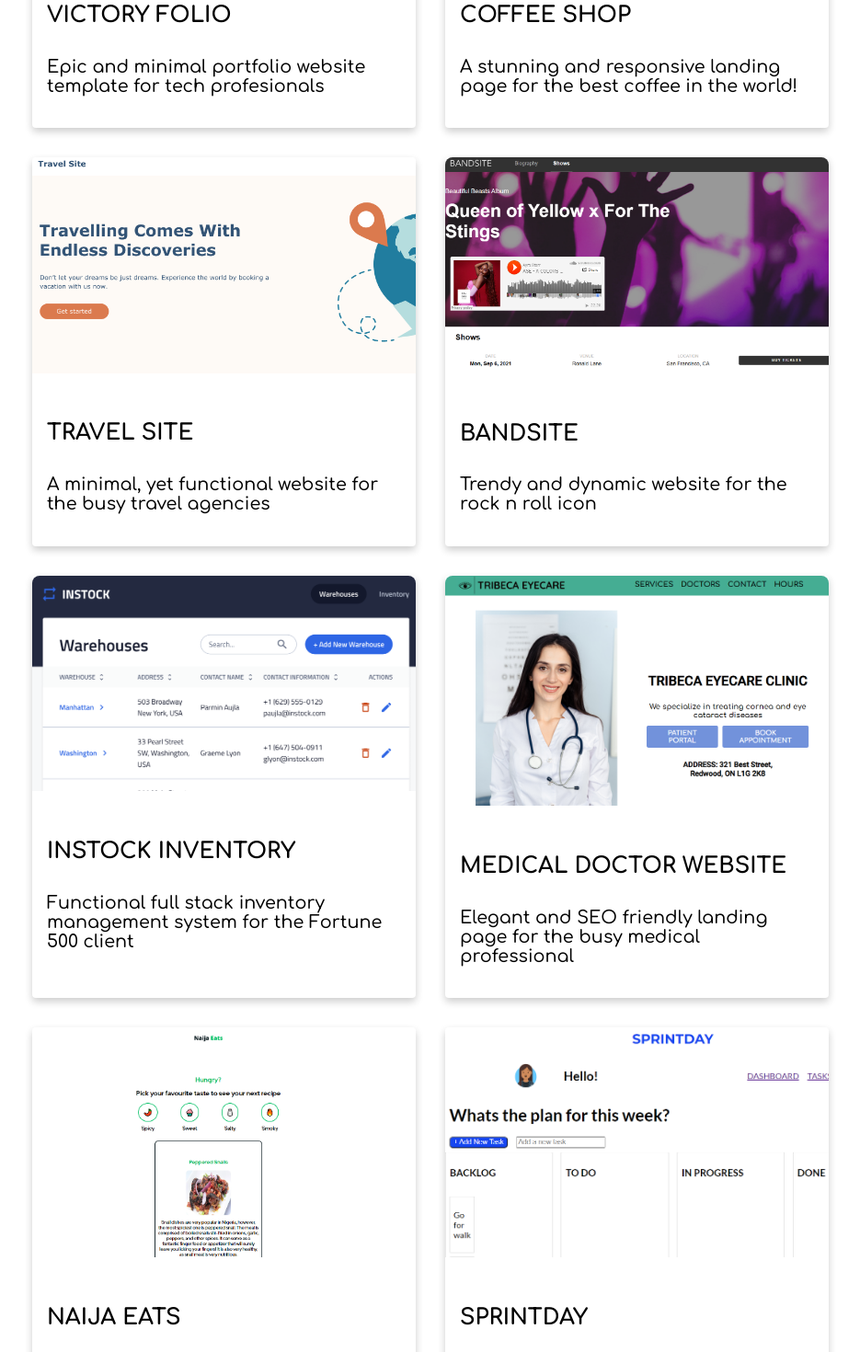
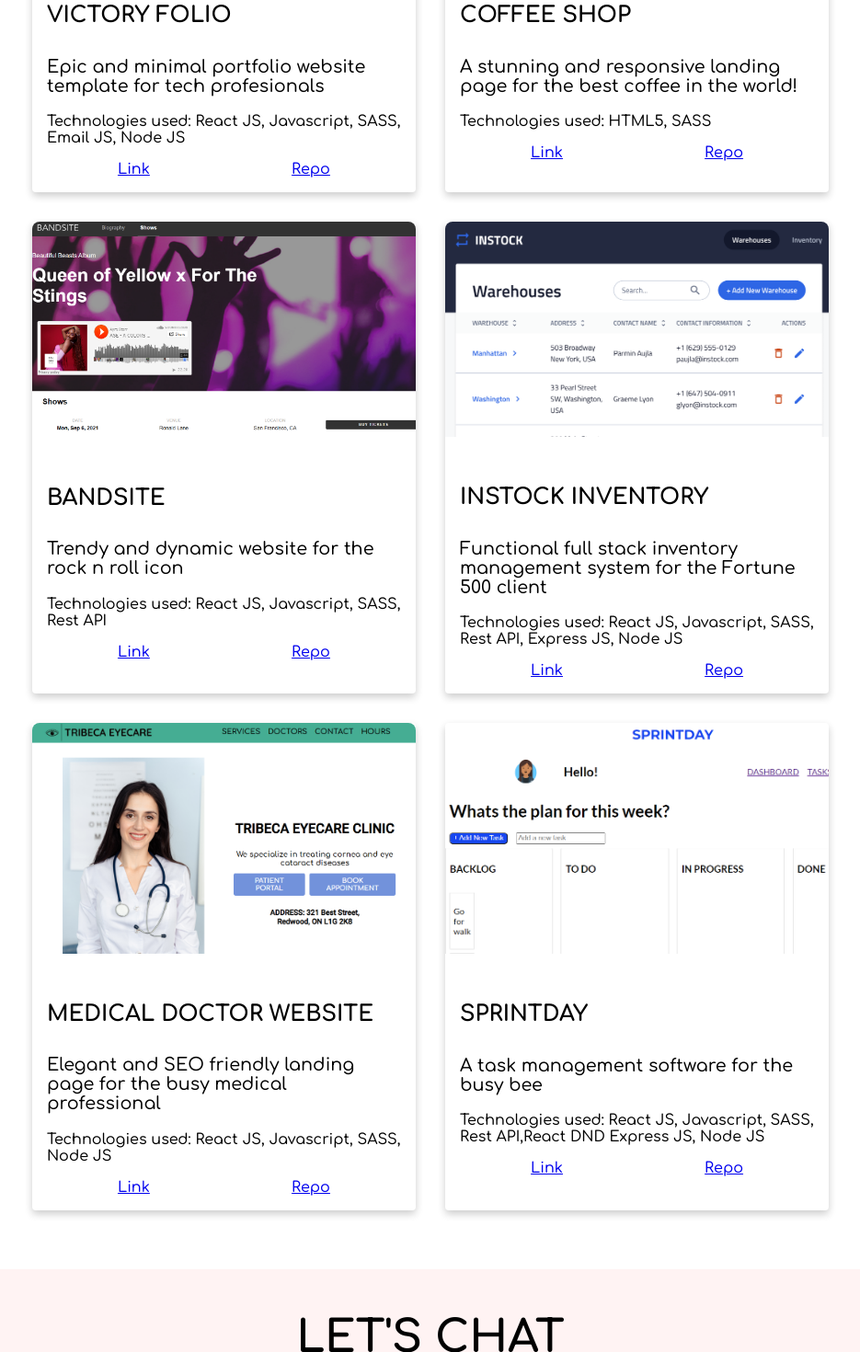
Before and after one commit to VictoryOnuoha/VICTORY-FOLIO-2.0, a React (Create React App) app: page / in a window 1280 px wide. Shown: the part 2300-3770 px from the top of the page at 92% size, without its empty margins (172-1107 px from the left). Built offline with nearby package versions, Linux system fonts and the light colour scheme.

Commit message:
Modified data and added link, demo and technologies, modified front end styling for project cardadded styling for project card component

```diff
--- a/src/assets/data/card.js
+++ b/src/assets/data/card.js
@@ -13,6 +13,9 @@ const cards = [
         category: ['WEB APP', 'FEATURED', 'WEBSITE'],
         description: 'Epic and minimal portfolio website template for tech profesionals',
         image: card1,
+        live: 'https://github.com/VictoryOnuoha',
+        repo: 'https://github.com/VictoryOnuoha',
+        technology: 'React JS, Javascript, SASS, Email JS, Node JS',
         id: '2629f55a-2bb4-11ed-a261-0242ac120002'
 
     },
@@ -21,20 +24,19 @@ const cards = [
         category: ['WEB APP', 'FEATURED', 'WEBSITE'],
         description: 'A stunning and responsive landing page for the best coffee in the world!',
         image: card2,
+        live: 'https://github.com/VictoryOnuoha',
+        repo: 'https://github.com/VictoryOnuoha',
+        technology: 'HTML5, SASS',
         id: '2629f71c-2bb4-11ed-a261-0242ac120002'
-    },
-    {
-        title: 'TRAVEL SITE',
-        category: ['WEB APP', 'WEBSITE'],
-        description: 'A minimal, yet functional website for the busy travel agencies',
-        image: card3,
-        id: '2629f80c-2bb4-11ed-a261-0242ac120002'
     },
     {
         title: 'BANDSITE',
         category: ['WEB APP', 'FEATURED', 'WEBSITE'],
         description: 'Trendy and dynamic website for the rock n roll icon',
         image: card4,
+        live: 'https://github.com/VictoryOnuoha',
+        repo: 'https://github.com/VictoryOnuoha',
+        technology: 'React JS, Javascript, SASS, Rest API',
         id: '2629f8e8-2bb4-11ed-a261-0242ac120002'
     },
     {
@@ -42,6 +44,9 @@ const cards = [
         category: ['WEB APP', 'FEATURED'],
         description: 'Functional full stack inventory management system for the Fortune 500 client ',
         image: card5,
+        live: 'https://github.com/VictoryOnuoha',
+        repo: 'https://github.com/VictoryOnuoha',
+        technology: 'React JS, Javascript, SASS, Rest API, Express JS, Node JS',
         id: '2629fb04-2bb4-11ed-a261-0242ac120002'
     },
     {
@@ -49,14 +54,10 @@ const cards = [
         category: ['WEB APP', 'WEBSITE'],
         description: 'Elegant and SEO friendly landing page for the busy medical professional',
         image: card7,
+        live: 'https://github.com/VictoryOnuoha',
+        repo: 'https://github.com/VictoryOnuoha',
+        technology: 'React JS, Javascript, SASS, Node JS',
         id: 'bfeb748e-3131-11ed-a261-0242ac120002'
-    },
-    {
-        title: 'NAIJA EATS',
-        category: 'WEB APP',
-        description: 'Dynamic and functional hackathon web application for people who never know what to eat',
-        image: card6,
-        id: '2629fbea-2bb4-11ed-a261-0242ac120002'
     },
 
     {
@@ -64,6 +65,9 @@ const cards = [
         category: 'WEB APP',
         description: 'A task management software for the busy bee',
         image: card8,
+        live: 'https://github.com/VictoryOnuoha',
+        repo: 'https://github.com/VictoryOnuoha',
+        technology: 'React JS, Javascript, SASS, Rest API,React DND Express JS, Node JS',
         id: '2629feb0-2bb4-11ed-a261-0242ac120002'
     }
 ]
--- a/src/components/projects/projects.js
+++ b/src/components/projects/projects.js
@@ -48,6 +48,15 @@ function Projects() {
                             <div className='projects__card-box' >
                                 <h4 className='projects__title' >{card.title}</h4>
                                 <p className='projects__description'>{card.description}</p>
+
+                                <div>
+                                    <p> Technologies used: {card.technology}</p>
+                                </div>
+                                <div className='projects__links' >
+                                    <a href={card.live} target='_blank' className='projects__link'>Link</a>
+                                    <a href={card.repo} target='_blank' className='projects__link'>Repo</a>
+                                </div>
+
                             </div>
                         </article>
                     )
--- a/src/components/projects/projects.scss
+++ b/src/components/projects/projects.scss
@@ -49,6 +49,10 @@
         font-size: 1.2rem;
        }
     }
+    &__links {
+        display: flex;
+        justify-content: space-around;
+    }
     // Styling for buttons
     &__buttons {
         display: flex;
```
